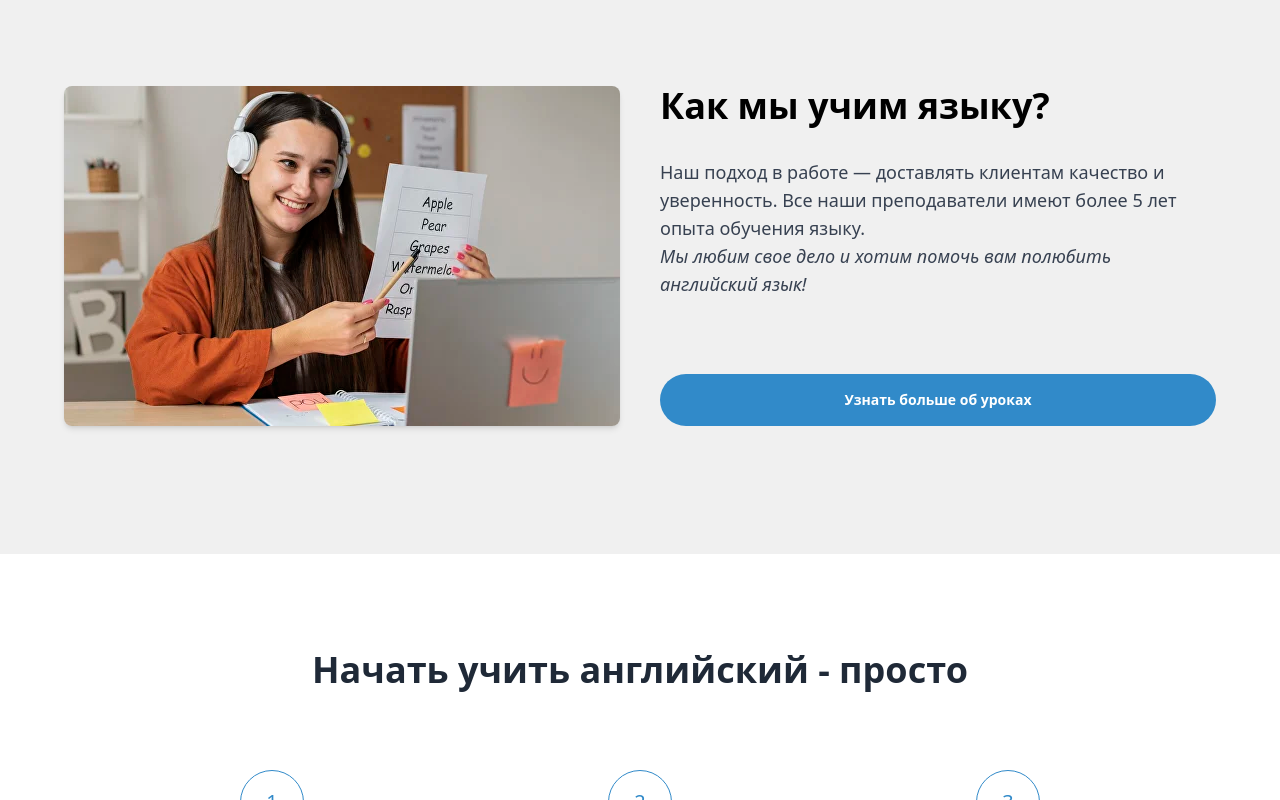
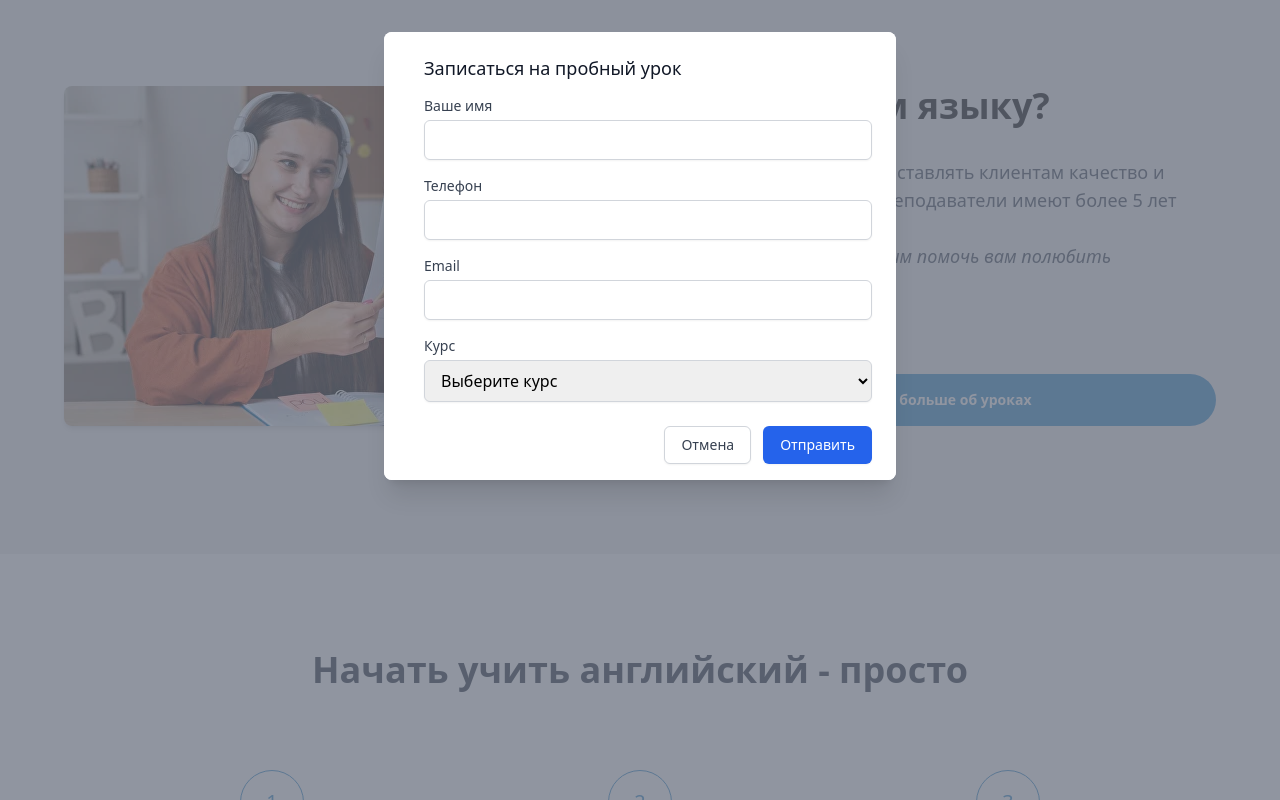
Before and after one commit to KREeDo5/vue-project, a Vue app in the folder lending-web-app/: page / in a window 1280 px wide. Both pictures are taken after a click on the button "Узнать больше об уроках". Shown: the part 1702-2502 px from the top of the page. Built offline with nearby package versions, Linux system fonts and the light colour scheme.

Commit message:
Форма для записи

```diff
--- a/lending-web-app/src/components/core/AppModal.vue
+++ b/lending-web-app/src/components/core/AppModal.vue
@@ -1,37 +1,206 @@
+<script setup>
+import { ref } from 'vue'
+
+const isOpen = ref(false)
+const name = ref('')
+const phone = ref('')
+const email = ref('')
+const course = ref('')
+const isLoading = ref(false)
+const isSuccess = ref(false)
+
+const openModal = () => {
+  isOpen.value = true
+  document.body.style.overflow = 'hidden'
+}
+
+const closeModal = () => {
+  isOpen.value = false
+  document.body.style.overflow = ''
+}
+
+const submitForm = async () => {
+  isLoading.value = true
+  try {
+    // Здесь будет логика отправки формы
+    await new Promise((resolve) => setTimeout(resolve, 1000)) // Имитация запроса
+    isSuccess.value = true
+    setTimeout(() => {
+      closeModal()
+      isSuccess.value = false
+    }, 2000)
+  } catch (error) {
+    console.error('Ошибка при отправке формы:', error)
+  } finally {
+    isLoading.value = false
+  }
+}
+
+// Экспортируем функцию открытия модального окна
+defineExpose({ openModal })
+</script>
+
 <template>
-  <div
-    v-if="isVisible"
-    class="fixed inset-0 flex items-center justify-center bg-black bg-opacity-50 z-50"
-  >
-    <div class="bg-white p-6 rounded-lg shadow-lg text-center">
-      <p class="text-xl text-base-red font-w500 mb-4">{{ message }}</p>
-      <div class="relative flex items-center justify-center">
-        <!-- Лоадер -->
+  <transition name="modal">
+    <div
+      v-if="isOpen"
+      class="fixed inset-0 z-50 overflow-y-auto"
+      aria-labelledby="modal-title"
+      role="dialog"
+      aria-modal="true"
+    >
+      <div
+        class="flex items-end justify-center min-h-screen pt-4 px-4 pb-20 text-center sm:block sm:p-0"
+      >
+        <!-- Фон -->
+        <transition name="modal-backdrop">
+          <div
+            class="fixed inset-0 bg-gray-500 bg-opacity-75 transition-opacity"
+            aria-hidden="true"
+            @click="closeModal"
+          ></div>
+        </transition>
+
+        <!-- Модальное окно -->
         <div
-          class="w-12 h-12 border-2 border-gray-300 border-t-black rounded-full animate-spin"
-        ></div>
-        <!-- Счётчик -->
-        <span class="absolute text-xl font-w600">{{ countdown }}</span>
+          class="inline-block align-bottom bg-white rounded-lg text-left overflow-hidden shadow-xl transform transition-all sm:my-8 sm:align-middle sm:max-w-lg sm:w-full"
+        >
+          <div class="bg-white px-4 pt-5 pb-4 sm:p-6 sm:pb-4">
+            <div class="sm:flex sm:items-start">
+              <div class="mt-3 text-center sm:mt-0 sm:ml-4 sm:text-left w-full">
+                <h3 id="modal-title" class="text-lg leading-6 font-medium text-gray-900 mb-4">
+                  Записаться на пробный урок
+                </h3>
+
+                <div v-if="!isSuccess" class="mt-2">
+                  <form @submit.prevent="submitForm">
+                    <div class="mb-4">
+                      <label for="name" class="block text-sm font-medium text-gray-700 mb-1"
+                        >Ваше имя</label
+                      >
+                      <input
+                        id="name"
+                        v-model="name"
+                        type="text"
+                        required
+                        class="w-full px-3 py-2 border border-gray-300 rounded-md shadow-sm focus:outline-none focus:ring-blue-500 focus:border-blue-500"
+                      />
+                    </div>
+
+                    <div class="mb-4">
+                      <label for="phone" class="block text-sm font-medium text-gray-700 mb-1"
+                        >Телефон</label
+                      >
+                      <input
+                        id="phone"
+                        v-model="phone"
+                        type="tel"
+                        required
+                        class="w-full px-3 py-2 border border-gray-300 rounded-md shadow-sm focus:outline-none focus:ring-blue-500 focus:border-blue-500"
+                      />
+                    </div>
+
+                    <div class="mb-4">
+                      <label for="email" class="block text-sm font-medium text-gray-700 mb-1"
+                        >Email</label
+                      >
+                      <input
+                        id="email"
+                        v-model="email"
+                        type="email"
+                        required
+                        class="w-full px-3 py-2 border border-gray-300 rounded-md shadow-sm focus:outline-none focus:ring-blue-500 focus:border-blue-500"
+                      />
+                    </div>
+
+                    <div class="mb-6">
+                      <label for="course" class="block text-sm font-medium text-gray-700 mb-1"
+                        >Курс</label
+                      >
+                      <select
+                        id="course"
+                        v-model="course"
+                        class="w-full px-3 py-2 border border-gray-300 rounded-md shadow-sm focus:outline-none focus:ring-blue-500 focus:border-blue-500"
+                      >
+                        <option value="">Выберите курс</option>
+                        <option value="beginner">Для начинающих</option>
+                        <option value="intermediate">Средний уровень</option>
+                        <option value="advanced">Продвинутый уровень</option>
+                        <option value="business">Бизнес-английский</option>
+                        <option value="kids">Английский для детей</option>
+                      </select>
+                    </div>
+
+                    <div class="flex justify-end space-x-3">
+                      <button
+                        type="button"
+                        @click="closeModal"
+                        class="px-4 py-2 border border-gray-300 rounded-md shadow-sm text-sm font-medium text-gray-700 bg-white hover:bg-gray-50 focus:outline-none focus:ring-2 focus:ring-offset-2 focus:ring-blue-500"
+                      >
+                        Отмена
+                      </button>
+                      <button
+                        type="submit"
+                        :disabled="isLoading"
+                        class="px-4 py-2 border border-transparent rounded-md shadow-sm text-sm font-medium text-white bg-blue-600 hover:bg-blue-700 focus:outline-none focus:ring-2 focus:ring-offset-2 focus:ring-blue-500 disabled:opacity-50"
+                      >
+                        <span v-if="isLoading">Отправка...</span>
+                        <span v-else>Отправить</span>
+                      </button>
+                    </div>
+                  </form>
+                </div>
+
+                <div v-else class="py-4 text-center">
+                  <div
+                    class="mx-auto flex items-center justify-center h-12 w-12 rounded-full bg-green-100"
+                  >
+                    <svg
+                      class="h-6 w-6 text-green-600"
+                      fill="none"
+                      stroke="currentColor"
+                      viewBox="0 0 24 24"
+                    >
+                      <path
+                        stroke-linecap="round"
+                        stroke-linejoin="round"
+                        stroke-width="2"
+                        d="M5 13l4 4L19 7"
+                      />
+                    </svg>
+                  </div>
+                  <h3 class="mt-3 text-lg font-medium text-gray-900">Заявка отправлена!</h3>
+                  <p class="mt-2 text-sm text-gray-500">
+                    Мы свяжемся с вами в ближайшее время для уточнения деталей.
+                  </p>
+                </div>
+              </div>
+            </div>
+          </div>
+        </div>
       </div>
     </div>
-  </div>
+  </transition>
 </template>
 
-<script>
-export default {
-  props: {
-    isVisible: {
-      type: Boolean,
-      required: true,
-    },
-    message: {
-      type: String,
-      required: true,
-    },
-    countdown: {
-      type: Number,
-      required: true,
-    },
-  },
+<style scoped>
+.modal-enter-active,
+.modal-leave-active {
+  transition: opacity 0.3s ease;
 }
-</script>
+
+.modal-enter-from,
+.modal-leave-to {
+  opacity: 0;
+}
+
+.modal-backdrop-enter-active,
+.modal-backdrop-leave-active {
+  transition: opacity 0.3s ease;
+}
+
+.modal-backdrop-enter-from,
+.modal-backdrop-leave-to {
+  opacity: 0;
+}
+</style>
--- a/lending-web-app/src/components/home/FooterComponent.vue
+++ b/lending-web-app/src/components/home/FooterComponent.vue
@@ -1,4 +1,10 @@
-<script setup></script>
+<script setup>
+const emit = defineEmits(['signup'])
+
+const handleSignup = () => {
+  emit('signup')
+}
+</script>
 
 <template>
   <footer class="bg-blue-900 text-white py-12">
@@ -31,6 +37,7 @@
         <div>
           <h4 class="font-bold mb-4">Записаться</h4>
           <button
+            @click="handleSignup"
             class="bg-yellow-400 hover:bg-yellow-500 text-blue-900 font-bold py-2 px-6 rounded-full mb-4 transition duration-300"
           >
             Пробный урок
--- a/lending-web-app/src/components/home/HeroSection.vue
+++ b/lending-web-app/src/components/home/HeroSection.vue
@@ -1,4 +1,10 @@
 <script setup>
+const emit = defineEmits(['signup'])
+
+const handleSignup = () => {
+  emit('signup')
+}
+
 const TITLE = 'Учите английский онлайн'
 const DESCRIPTION =
   'Оттачивайте английский с лучшими преподавателями и носителями языка — это комфортно и доступно.'
@@ -15,6 +21,7 @@ const BUTTON_TEXT = 'Попробовать бесплатно'
         {{ DESCRIPTION }}
       </p>
       <button
+        @click="handleSignup"
         class="text-sm font-w700 bg-white hover:bg-base-light-blue text-base-dark-blue py-4 px-12 rounded-full transition duration-300"
       >
         {{ BUTTON_TEXT }}
--- a/lending-web-app/src/components/home/HowWeLearn.vue
+++ b/lending-web-app/src/components/home/HowWeLearn.vue
@@ -1,4 +1,10 @@
 <script setup>
+const emit = defineEmits(['signup'])
+
+const handleSignup = () => {
+  emit('signup')
+}
+
 const TITLE = 'Как мы учим языку?'
 const BUTTON_TEXT = 'Узнать больше об уроках'
 const DESCRIPTION =
@@ -29,6 +35,7 @@ const QUOTE = 'Мы любим свое дело и хотим помочь ва
         </div>
 
         <button
+          @click="handleSignup"
           class="text-sm text-center font-w700 bg-base-dark-blue hover:bg-base-blue text-white py-4 px-12 rounded-full transition duration-300"
         >
           {{ BUTTON_TEXT }}
--- a/lending-web-app/src/components/home/Individual.vue
+++ b/lending-web-app/src/components/home/IndividualTeacher.vue
@@ -1,8 +1,14 @@
 <script setup>
+const emit = defineEmits(['signup'])
+
 const TITLE = 'Осваивайте английский язык с индивидуальным наставником'
 const DESCRIPTION =
   'Начни действовать прямо сейчас, не откладывай в долгий ящик свою мечту, которая может стать реальностью!'
 const BUTTON_TEXT = 'Записаться на пробный урок'
+
+const handleSignup = () => {
+  emit('signup')
+}
 </script>
 
 <template>
@@ -14,6 +20,7 @@ const BUTTON_TEXT = 'Записаться на пробный урок'
         {{ DESCRIPTION }}
       </p>
       <button
+        @click="handleSignup"
         class="text-sm font-w700 bg-base-dark-blue hover:bg-white/10 text-white py-4 px-12 border border-white rounded-full transition duration-300"
       >
         {{ BUTTON_TEXT }}
--- a/lending-web-app/src/components/home/LearnSteps.vue
+++ b/lending-web-app/src/components/home/LearnSteps.vue
@@ -1,4 +1,10 @@
 <script setup>
+const emit = defineEmits(['signup'])
+
+const handleSignup = () => {
+  emit('signup')
+}
+
 const TITLE = 'Начать учить английский - просто'
 const BUTTON_TEXT = 'Попробовать бесплатно'
 
@@ -42,6 +48,7 @@ const steps = [
     </div>
 
     <button
+      @click="handleSignup"
       class="text-sm font-w700 bg-white hover:bg-base-light-blue text-base-dark-blue py-4 px-12 border border-base-dark-blue rounded-full transition duration-300"
     >
       {{ BUTTON_TEXT }}
--- a/lending-web-app/src/pages/HomePage.vue
+++ b/lending-web-app/src/pages/HomePage.vue
@@ -6,14 +6,20 @@ import HowWeLearn from '@/components/home/HowWeLearn.vue'
 import LearnSteps from '@/components/home/LearnSteps.vue'
 import Statistics from '@/components/home/Statistics.vue'
 import Reviews from '@/components/home/Reviews.vue'
-import Individual from '@/components/home/Individual.vue'
+import IndividualTeacher from '@/components/home/IndividualTeacher.vue'
+import SignupModal from '@/components/core/AppModal.vue'
 
 import { ref, onMounted, onUnmounted } from 'vue'
 
 const showScrollButton = ref(false)
+const modal = ref(null)
 
 const handleScroll = () => {
   showScrollButton.value = window.scrollY > window.innerHeight
+}
+
+const openSignupModal = () => {
+  modal.value.openModal()
 }
 
 onMounted(() => {
@@ -34,16 +40,16 @@ const scrollToTop = () => {
     class="bg-cover bg-center"
     style="background-image: url('/background.jpg.webp'); background-attachment: fixed"
   >
-    <HeroSection />
+    <HeroSection @signup="openSignupModal" />
     <AboutSchool />
-    <HowWeLearn />
-    <LearnSteps />
+    <HowWeLearn @signup="openSignupModal" />
+    <LearnSteps @signup="openSignupModal" />
     <Statistics />
     <Reviews />
-    <Individual />
+    <IndividualTeacher @signup="openSignupModal" />
   </div>
 
-  <FooterComponent />
+  <FooterComponent @signup="openSignupModal" />
   <!-- Кнопка прокрутки вверх -->
   <button
     v-if="showScrollButton"
@@ -52,4 +58,7 @@ const scrollToTop = () => {
   >
     <img src="/icons/arrow-up.svg" alt="icon" class="w-8 h-8" />
   </button>
+
+  <!-- Модальное окно -->
+  <SignupModal ref="modal" />
 </template>
```
